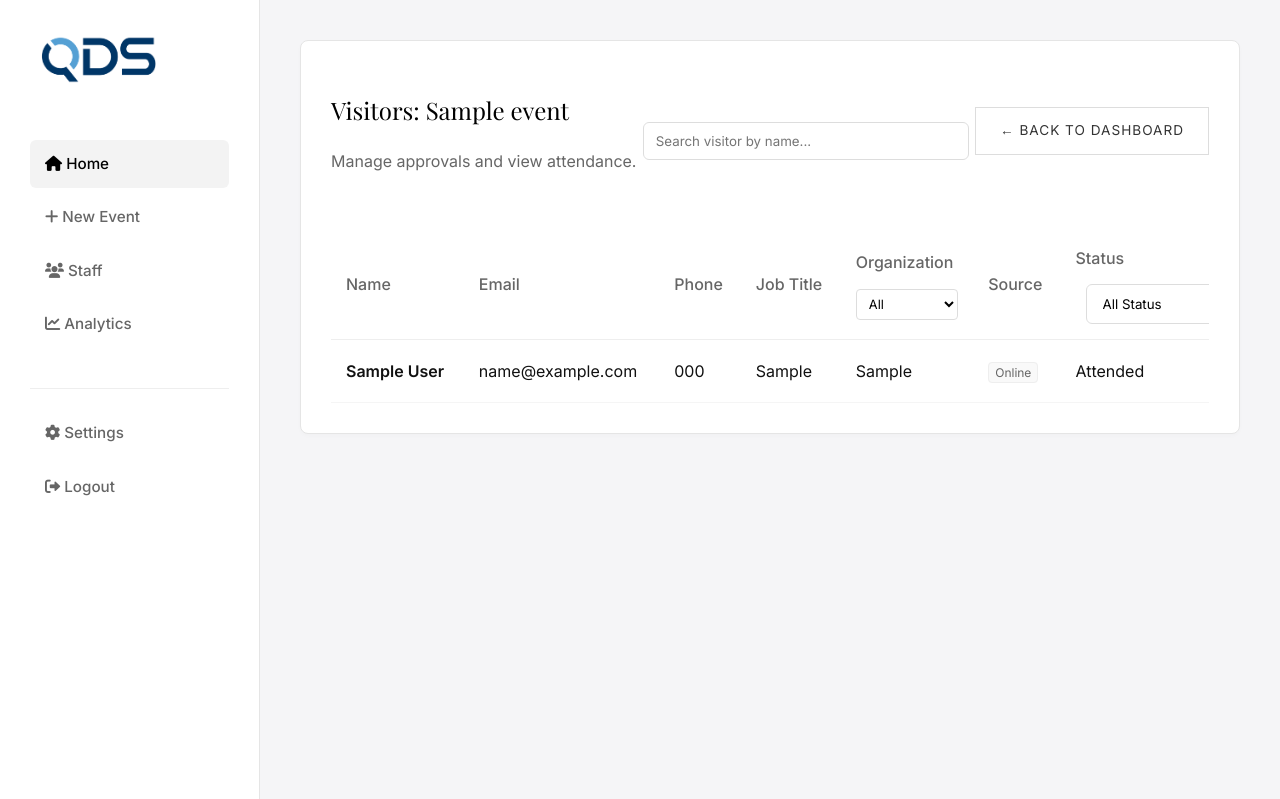
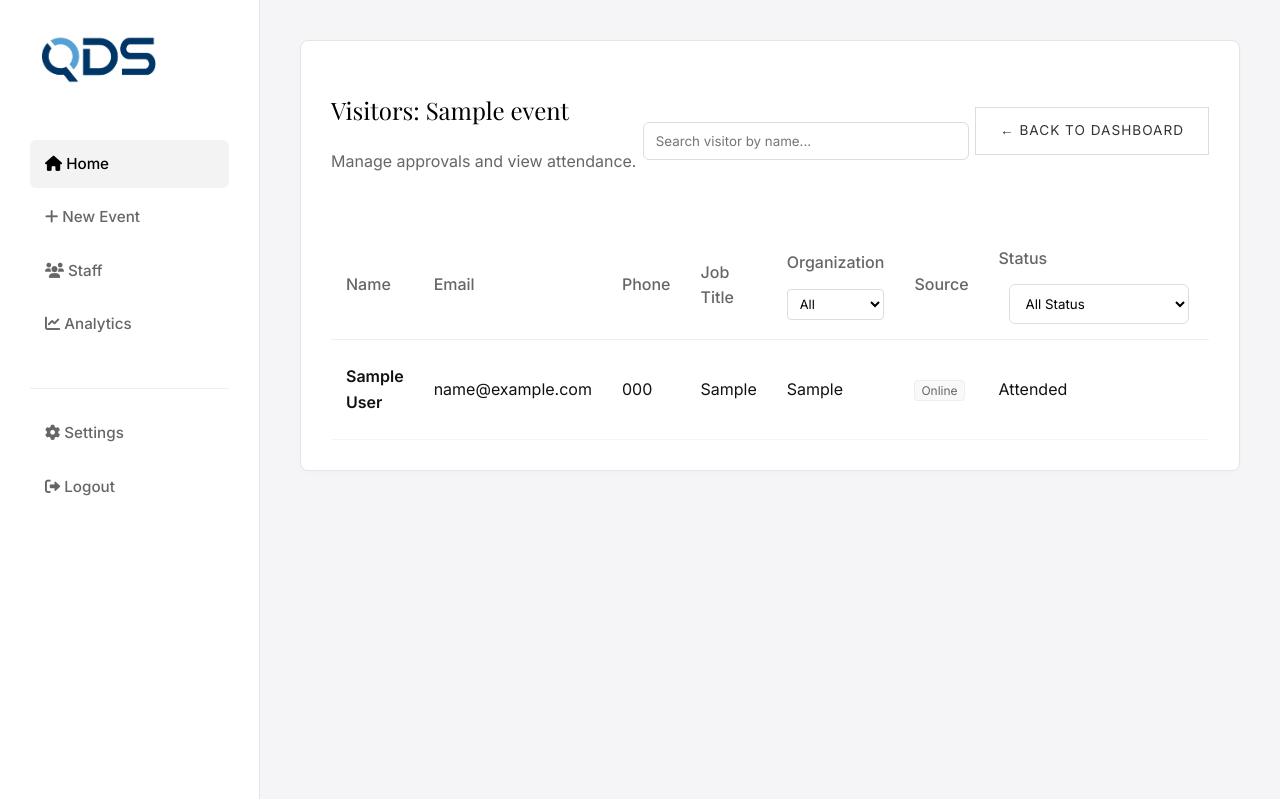
Before and after one commit to SMSulemanMS/evms_prod, a Flask app: page /admin/event/1/visitors in a window 1280 px wide. Shown: the top 799 px of the page. Run offline with Flask 3, Linux system fonts and the light colour scheme; a user stored in the database is signed in; tables that the repository leaves empty hold one stand-in row (values such as "Sample post"); some web fonts are replaced.

Commit message:
container overflow solved

```diff
--- a/static/css/styles.css
+++ b/static/css/styles.css
@@ -881,42 +881,28 @@ textarea:focus {
 .table-scroll {
     width: 100%;
     overflow-x: auto;
-    overflow-y: hidden;
 }
 
-/* IMPORTANT: stop breaking layout */
-.table-scroll {
-    width: 100%;
-    overflow-x: auto;
-    overflow-y: hidden;
-}
-
-/* Let table grow naturally but stay scrollable */
-.table-scroll table {
-    width: 100%;
-    min-width: 1100px; /* 🔥 key: ensures enough space for all columns */
-    border-collapse: collapse;
-}
-
-/* Prevent ugly wrapping */
-th, td {
+/* Default: no wrapping */
+.visitor-table th,
+.visitor-table td {
     white-space: nowrap;
     vertical-align: middle;
 }
 
-/* But allow long text (like email) to wrap if needed */
-td[data-label="Email"],
-td[data-label="Organization"] {
+/* Allow wrapping ONLY where needed */
+.visitor-table td[data-label="Email"],
+.visitor-table td[data-label="Organization"] {
     white-space: normal;
     word-break: break-word;
 }
 
-.content-card {
-    background: #fff;
-    padding: 30px;
-    border: 1px solid var(--border-color);
-    border-radius: 8px;
-    box-shadow: 0 2px 4px rgba(0, 0, 0, 0.02);
+/* Actions should NEVER wrap */
+.visitor-table td[data-label="Actions"] {
+    white-space: nowrap;
+}
 
-    overflow: hidden; /* 🔥 prevents children escaping white box */
+/* Status should stay clean */
+.visitor-table td[data-label="Status"] {
+    white-space: nowrap;
 }
--- a/templates/admin/event_visitors.html
+++ b/templates/admin/event_visitors.html
@@ -27,6 +27,16 @@
 
     <div class="table-scroll">
         <table style="width: 100%; border-collapse: collapse; margin-top: 20px;">
+            <colgroup>
+                <col style="width: 180px;">  <!-- Name -->
+                <col style="width: 240px;">  <!-- Email -->
+                <col style="width: 140px;">  <!-- Phone -->
+                <col style="width: 160px;">  <!-- Job Title -->
+                <col style="width: 200px;">  <!-- Organization -->
+                <col style="width: 110px;">  <!-- Source -->
+                <col style="width: 140px;">  <!-- Status -->
+                <col style="width: 260px;">  <!-- Actions -->
+            </colgroup>
             <thead>
                 <tr style="border-bottom: 1px solid #eee; text-align: left;">
                     <th style="padding: 15px; font-weight: 500; color: #666;">Name</th>
```
